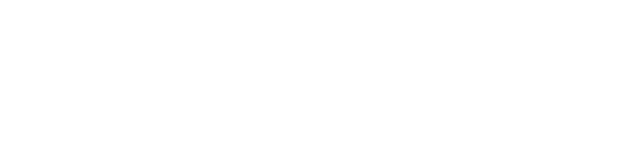
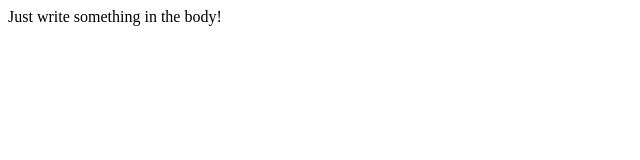
Before and after one commit to arinasingh/chad-website, a plain HTML site: page <!DOCTYPE html>.html in a window 1280 px wide. Shown: the whole page, without its empty margins (0-640 px from the left). Drawn offline with Linux system fonts and the light colour scheme.

Commit message:
Update <!DOCTYPE html>.html

```diff
--- a/<!DOCTYPE html>.html
+++ b/<!DOCTYPE html>.html
@@ -5,6 +5,6 @@
     <title>Welcome to my new website! I built it from scratch in text-only 90s theme!</title>
 </head>
 <body>
-
+    Just write something in the body!
 </body>
 </html>
```
